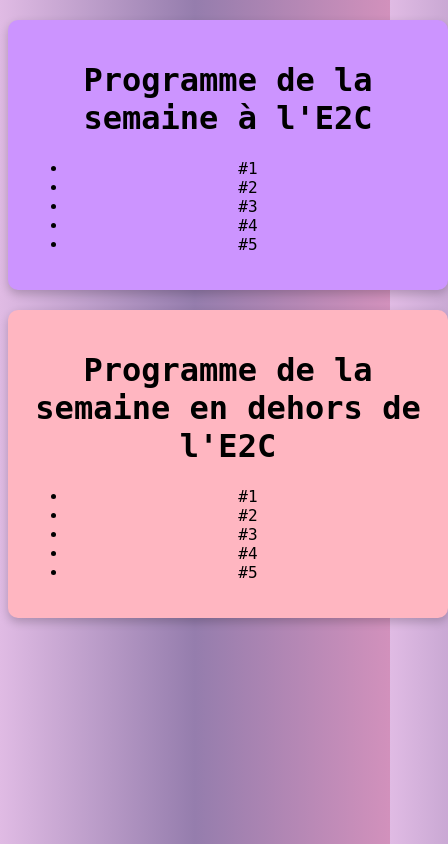
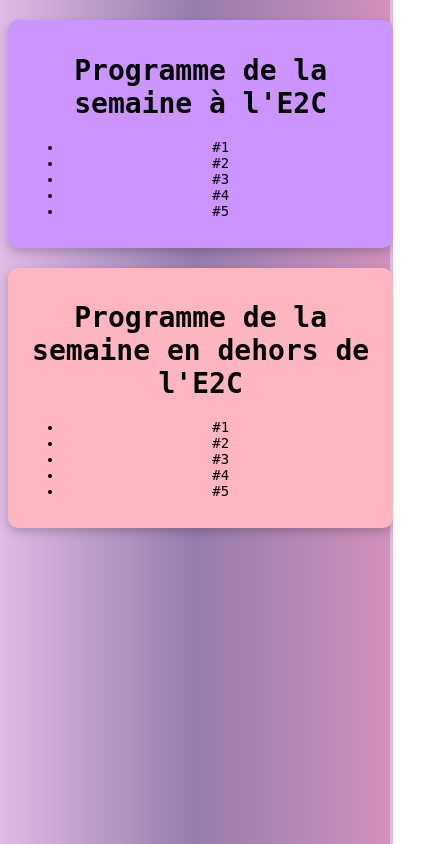
Before and after one commit to minusunderscore/planningsemaine, a plain HTML site: page index.html in a window 390 px wide. Shown: the whole page, 448 px wide, since content can reach past the window. Drawn offline with Linux system fonts and the light colour scheme.

Commit message:
Update style.css

```diff
--- a/style.css
+++ b/style.css
@@ -34,3 +34,11 @@ body {
     transform: scale(1.1);
     box-shadow: 0 4px 10px rgba(0, 0, 0, 0.2);
 }
+
+@media (max-width: 600px) {
+    .semaineint, .semainext {
+        max-width: 95%; /* Le cadre occupe presque tout l'écran */
+        padding: 15px; /* Réduire l'espace intérieur */
+        font-size: 14px; /* Réduire la taille du texte */
+    }
+}
```
